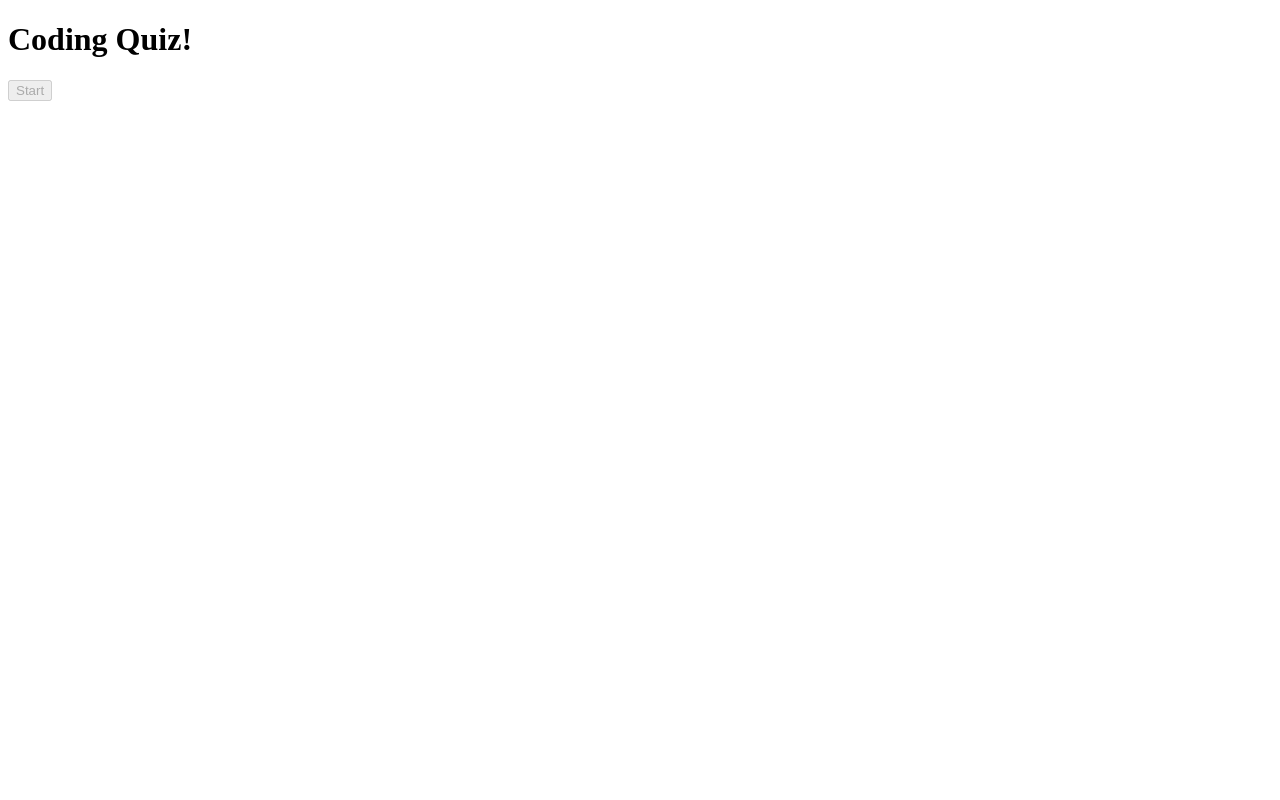
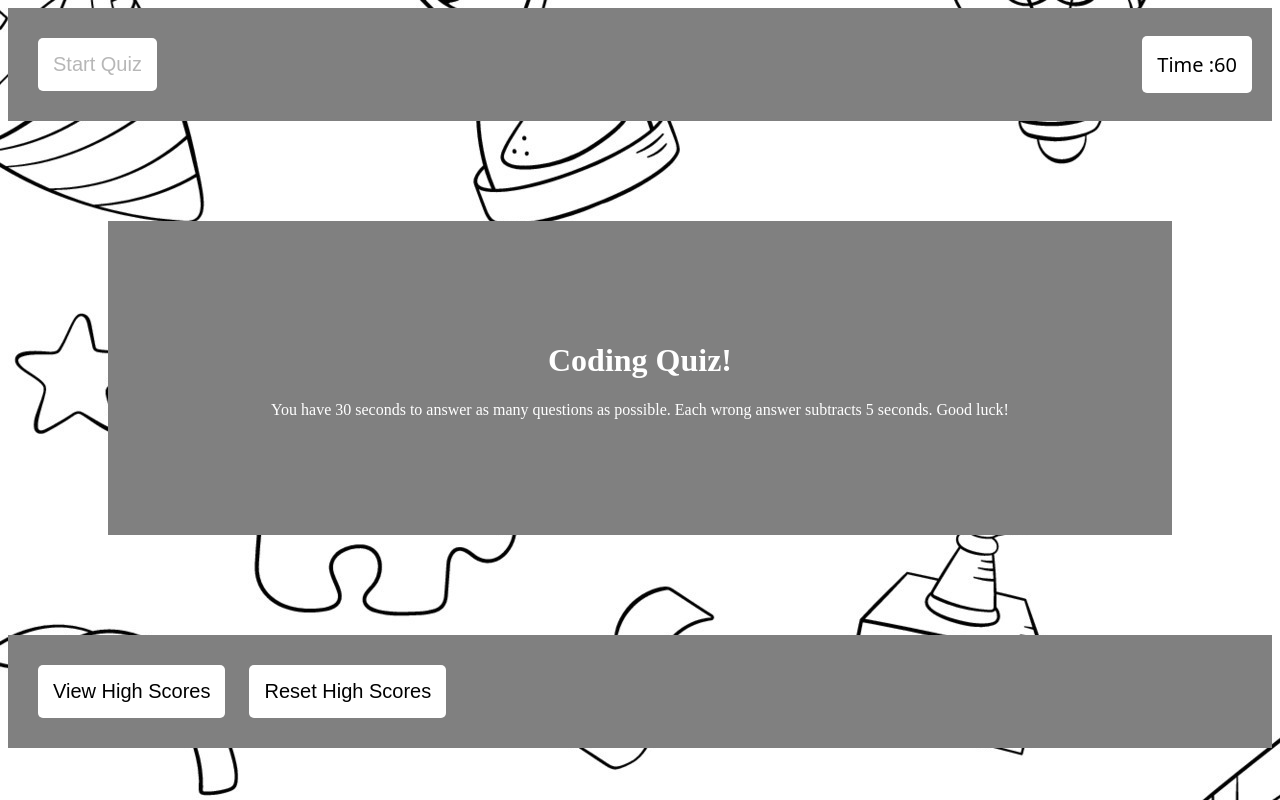
Before and after one commit to jtwiley1996/Coding-Quiz-Game, a plain HTML site: page index.html in a window 1280 px wide. Drawn offline with Linux system fonts and the light colour scheme.

Commit message:
updated correct CSS

```diff
--- a/assets/style.css
+++ b/assets/style.css
@@ -0,0 +1,59 @@
+header {
+    background-color: gray;
+    display: flex;
+    flex-direction: row;
+    justify-content: space-between;
+    align-items: center;
+    max-height: 20%;
+    min-height: 20%;
+    padding: 20px;
+    font-family: system-ui, -apple-system, BlinkMacSystemFont, 'Segoe UI', Roboto, Oxygen, Ubuntu, Cantarell, 'Open Sans', 'Helvetica Neue', sans-serif;
+
+}
+
+body {
+    background-image: url(./QuizPattern.jpg);
+}
+
+.timer {
+    display: flex;
+    align-items: center;
+    font-size: 20px;
+    background-color: white;
+    padding: 15px;
+    border-radius: 5px;
+    border: 0px;
+}
+
+
+
+.button {
+    align-items: center;
+    font-size: 20px;
+    background-color: white;
+    padding: 15px;
+    border-radius: 5px;
+    border: 0px;
+    margin: 10px;
+    transition-duration: 0.5s;
+}
+
+.start-page {
+text-align: center;
+background-color: gray;
+padding: 100px;
+margin: 100px;
+color: white;
+}
+
+footer {
+background-color: gray;
+padding: 20px;
+
+}
+
+
+
+button:hover {
+    box-shadow: 0px 0px 5px 5px red;
+}
--- a/index.html
+++ b/index.html
@@ -3,12 +3,38 @@
 <head>
     <meta charset="UTF-8">
     <meta name="viewport" content="width=device-width, initial-scale=1.0">
+    <link rel="stylesheet" href="./assets/style.css">
     <title>Code Quiz!</title>
 </head>
 <body>
     <header>
-        <h1>Coding Quiz!</h1>
-        <button class="start-button" disabled="">Start</button>
+        <button class="button" disabled="">Start Quiz</button>
+        <div class="timer">
+            Time :
+            <div class="timer-count"> 60 </div>
+            </div>
     </header>
+
+
+    <main>
+        <div class="start-page">
+        <h1>
+            Coding Quiz!
+        </h1>
+        <p>
+            You have 30 seconds to answer as many questions as possible. Each wrong answer subtracts 5 seconds. Good luck!
+        </p>
+        </div>
+    </main>
+    <footer>
+        <button class="button">
+            View High Scores
+        </button>
+        <button class="button">
+            Reset High Scores
+        </button>
+    </footer>
+
+    <script src="./assets/script.js"></script>
 </body>
 </html>
```
Also changed, not shown: assets/QuizPattern.jpg (added).
